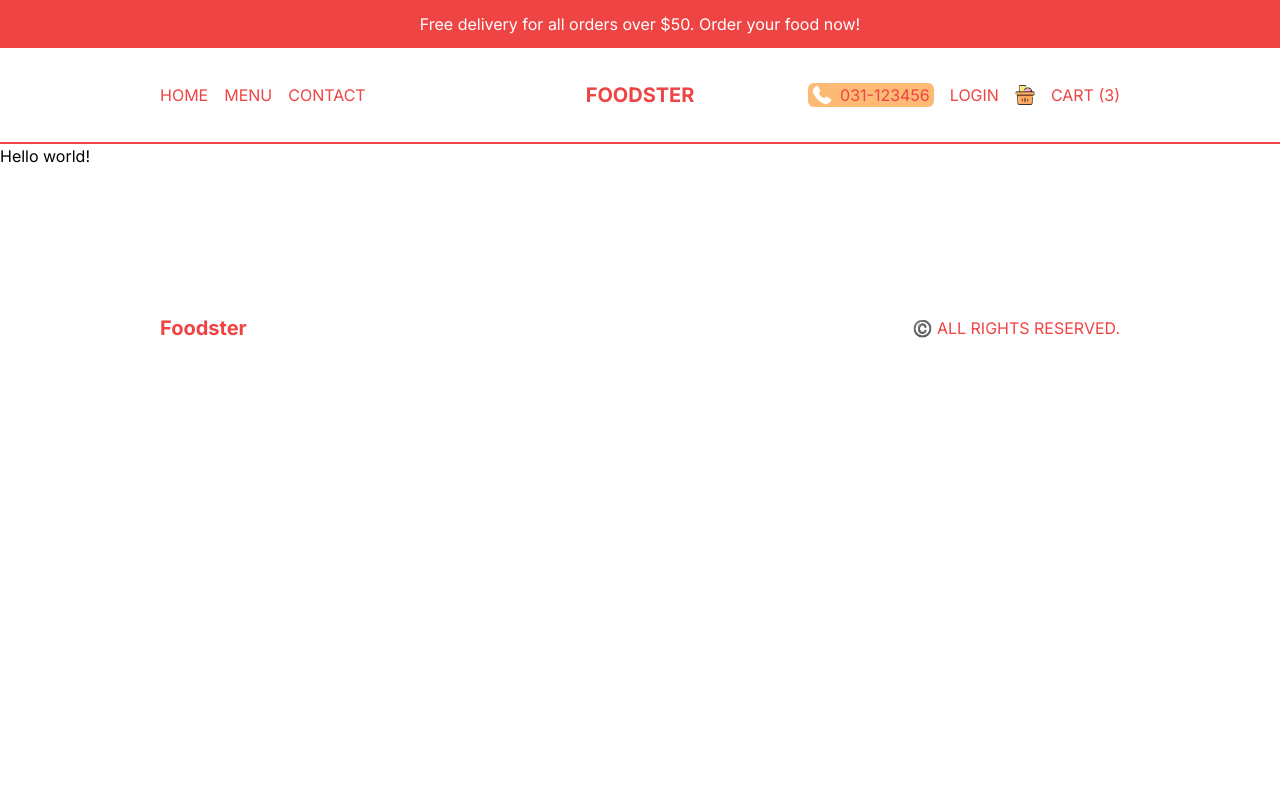
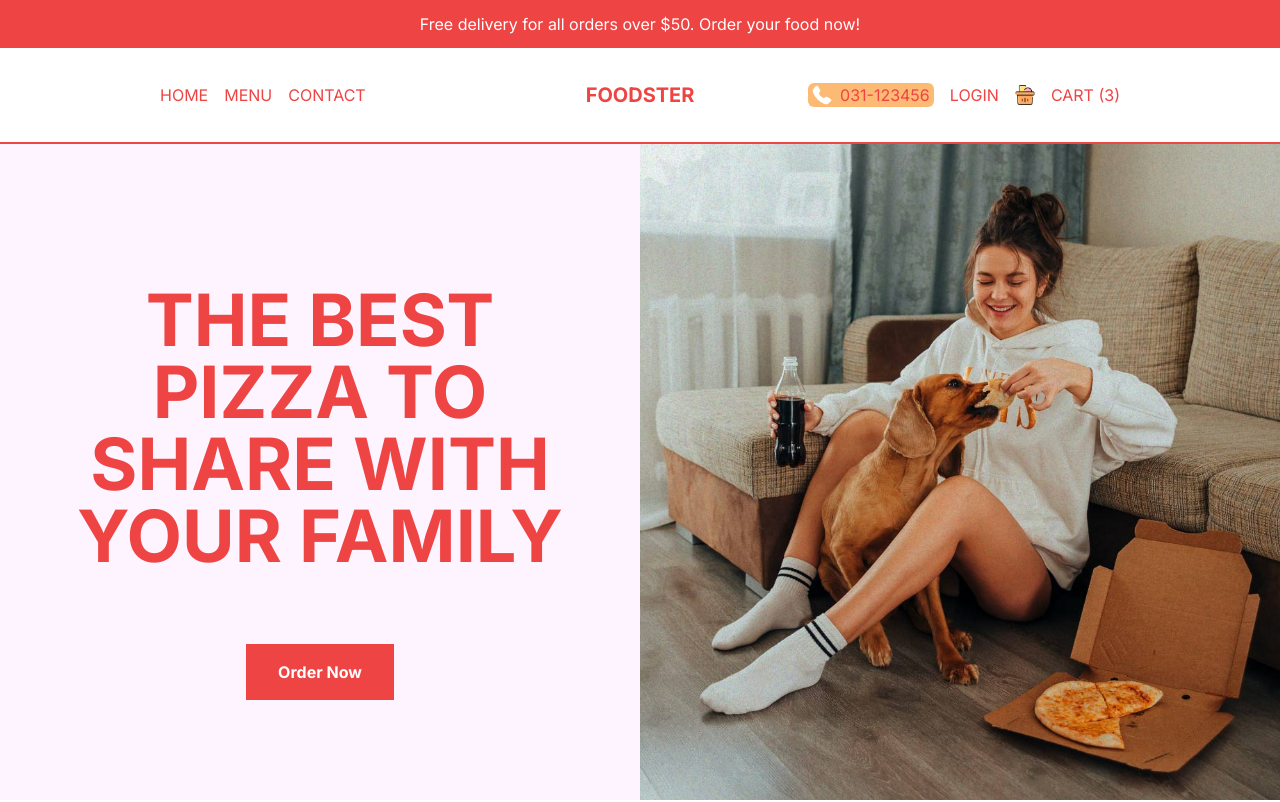
Before and after one commit to lutfimaulana17/food-ordering-apps, a Next.js app: page / in a window 1280 px wide. Shown: the top 802 px of the page. Built offline with nearby package versions, Linux system fonts and the light colour scheme.

Commit message:
update layout slider component

```diff
--- a/src/app/page.tsx
+++ b/src/app/page.tsx
@@ -1,9 +1,14 @@
+import Featured from '@/components/Featured'
+import Offer from '@/components/Offer'
+import Slider from '@/components/Slider'
 import Image from 'next/image'
 
 export default function Home() {
   return (
     <main>
-      Hello world!
+      <Slider />
+      <Featured />
+      <Offer />
     </main>
   )
 }
--- /dev/null
+++ b/src/components/Featured.tsx
@@ -0,0 +1,9 @@
+import React from 'react'
+
+const Featured = () => {
+  return (
+    <div>Featured</div>
+  )
+}
+
+export default Featured
--- /dev/null
+++ b/src/components/Offer.tsx
@@ -0,0 +1,9 @@
+import React from 'react'
+
+const Offer = () => {
+  return (
+    <div>Offer</div>
+  )
+}
+
+export default Offer
--- /dev/null
+++ b/src/components/Slider.tsx
@@ -0,0 +1,48 @@
+"use client"
+
+import Image from 'next/image'
+import React, { useEffect, useState } from 'react'
+
+const data = [
+  {
+    id: 1,
+    title: "always fresh & always crispy & always hot",
+    image: "/slide1.png",
+  },
+  {
+    id: 2,
+    title: "we deliver your order wherever you are in NY",
+    image: "/slide2.png",
+  },
+  {
+    id: 3,
+    title: "the best pizza to share with your family",
+    image: "/slide3.jpg",
+  },
+]
+
+
+const Slider = () => {
+  const [currentSlide, setCurrentSlide] = useState(0)
+
+  useEffect(() => {
+    const interval = setInterval(() => {
+      setCurrentSlide(prev=> (prev === data.length - 1 ? 0 : prev+1))
+    }, 2000)
+    return () => clearInterval(interval)
+  }, [])
+
+  return (
+    <div className='flex flex-col h-[calc(100vh-6rem)] md:h-[calc(100vh-9rem)] lg:flex-row bg-fuchsia-50'>
+      <div className='flex-1 flex items-center justify-center flex-col gap-8 text-red-500 font-bold'>
+        <h1 className='text-5xl text-center uppercase p-4 md:p-10 md:text-6xl xl:text-7xl'>{data[currentSlide].title}</h1>
+        <button className='bg-red-500 text-white py-4 px-8'>Order Now</button>
+      </div>
+      <div className='w-full flex-1 relative'>
+        <Image src={data[currentSlide].image} alt="" fill className='object-cover' />
+      </div>
+    </div>
+  )
+}
+
+export default Slider
```
